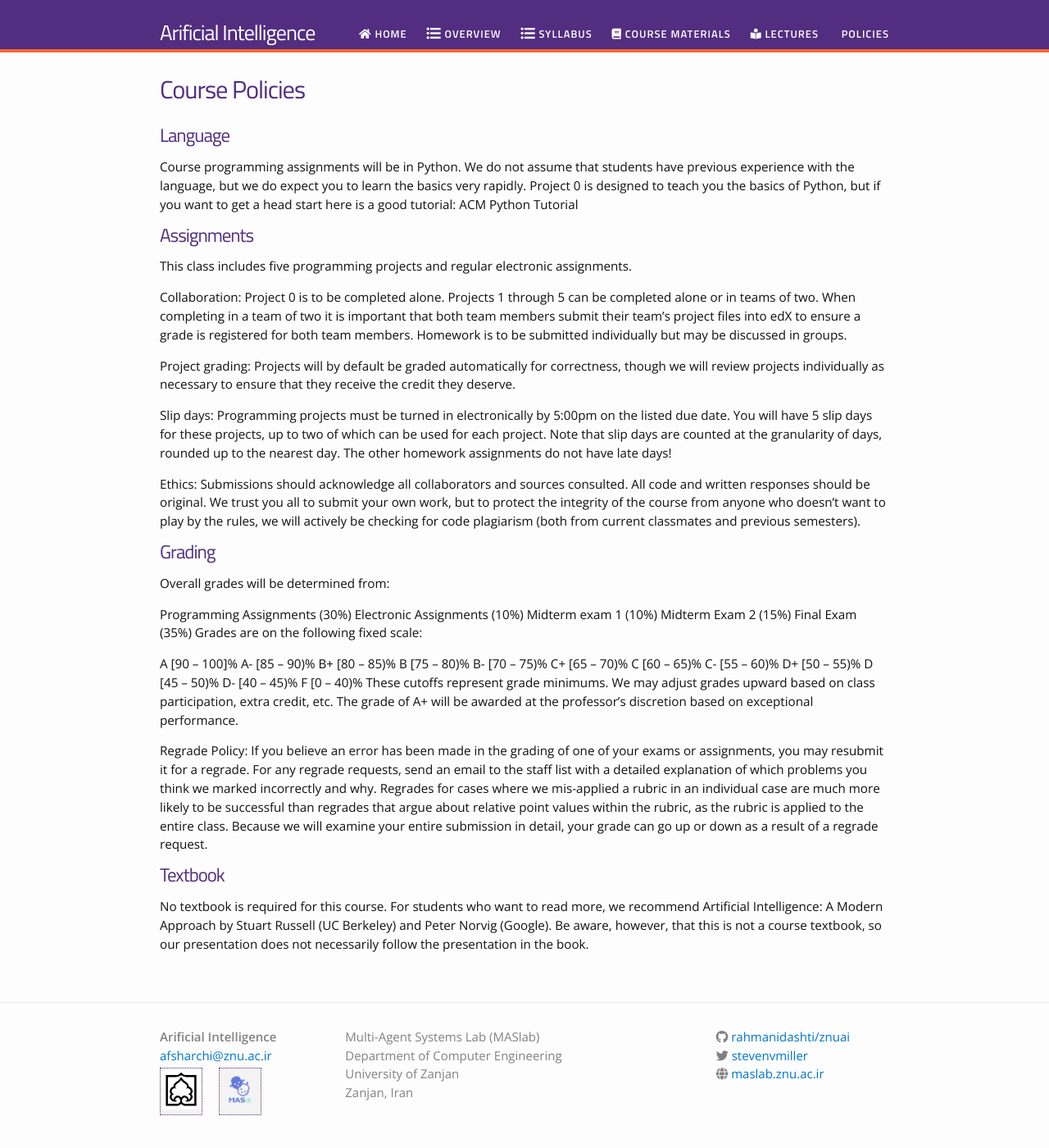
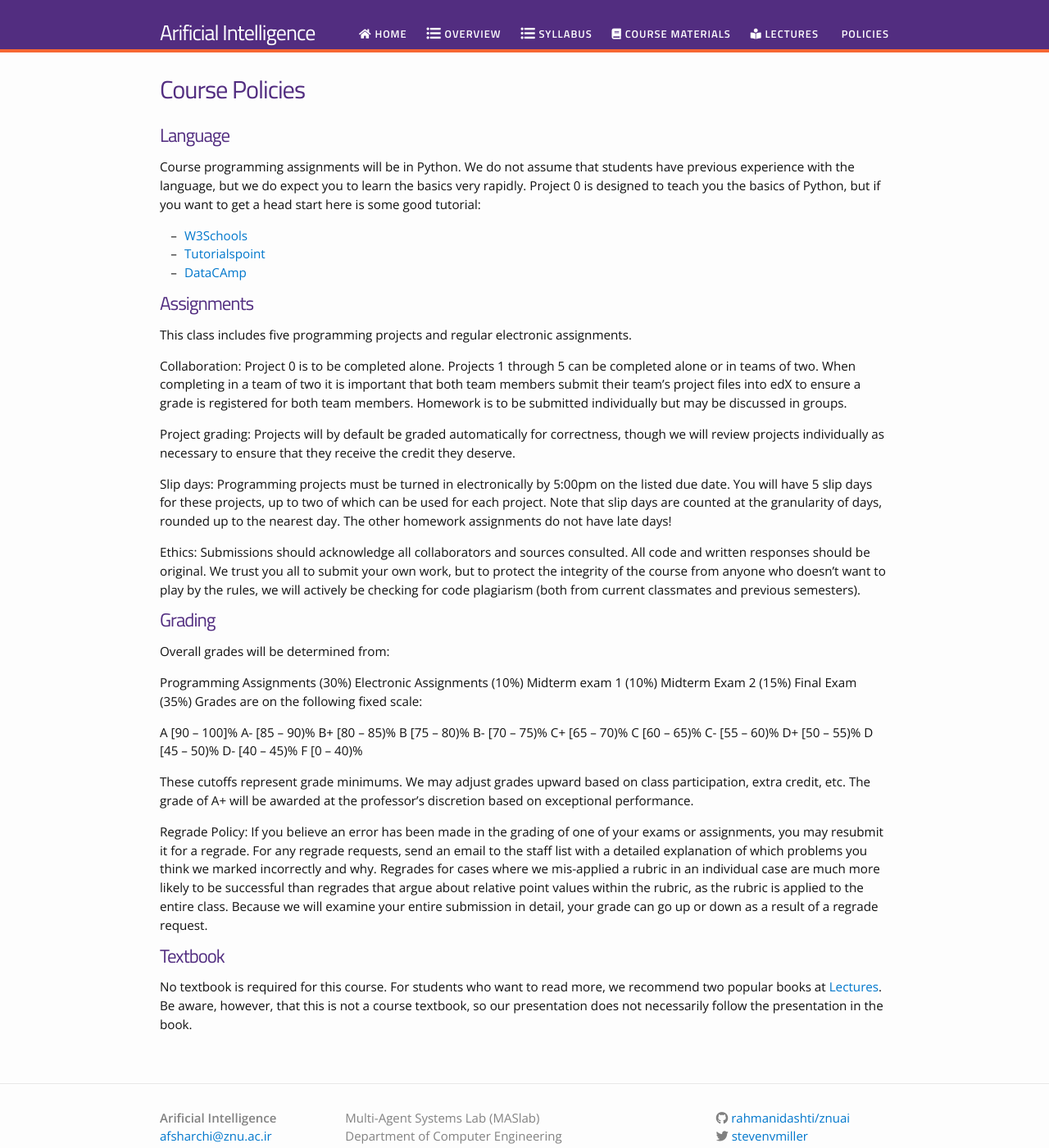
Before and after one commit to rahmanidashti/znuai, a Jekyll site: the page built from policies.md, in a window 1280 px wide and 1400 px high. Shown: the whole window at 82% size. Built offline with Jekyll 4.4.1, drawn with Linux system fonts in a browser that asks for light colours; nearby versions of some CDN libraries.

Commit message:
Update policies.md

```diff
--- a/policies.md
+++ b/policies.md
@@ -4,9 +4,12 @@ title: Course Policies
 permalink: /policies/
 ---
 
+# Language
+Course programming assignments will be in Python. We do not assume that students have previous experience with the language, but we do expect you to learn the basics very rapidly. Project 0 is designed to teach you the basics of Python, but if you want to get a head start here is some good tutorial:
 
-# Language
-Course programming assignments will be in Python. We do not assume that students have previous experience with the language, but we do expect you to learn the basics very rapidly. Project 0 is designed to teach you the basics of Python, but if you want to get a head start here is a good tutorial: ACM Python Tutorial
+- [W3Schools](https://www.w3schools.com/python/)
+- [Tutorialspoint](https://www.tutorialspoint.com/python/)
+- [DataCAmp](https://www.learnpython.org/)
 
 # Assignments
 This class includes five programming projects and regular electronic assignments.
@@ -41,9 +44,10 @@ D+	[50 – 55)%
 D	[45 – 50)%
 D-	[40 – 45)%
 F	[0 – 40)%
+
 These cutoffs represent grade minimums. We may adjust grades upward based on class participation, extra credit, etc. The grade of A+ will be awarded at the professor’s discretion based on exceptional performance.
 
 Regrade Policy: If you believe an error has been made in the grading of one of your exams or assignments, you may resubmit it for a regrade. For any regrade requests, send an email to the staff list with a detailed explanation of which problems you think we marked incorrectly and why. Regrades for cases where we mis-applied a rubric in an individual case are much more likely to be successful than regrades that argue about relative point values within the rubric, as the rubric is applied to the entire class. Because we will examine your entire submission in detail, your grade can go up or down as a result of a regrade request.
 
 # Textbook
-No textbook is required for this course. For students who want to read more, we recommend Artificial Intelligence: A Modern Approach by Stuart Russell (UC Berkeley) and Peter Norvig (Google). Be aware, however, that this is not a course textbook, so our presentation does not necessarily follow the presentation in the book.
+No textbook is required for this course. For students who want to read more, we recommend two popular books at [Lectures](https://rahmanidashti.github.io/znuai/lectures/). Be aware, however, that this is not a course textbook, so our presentation does not necessarily follow the presentation in the book.
```
